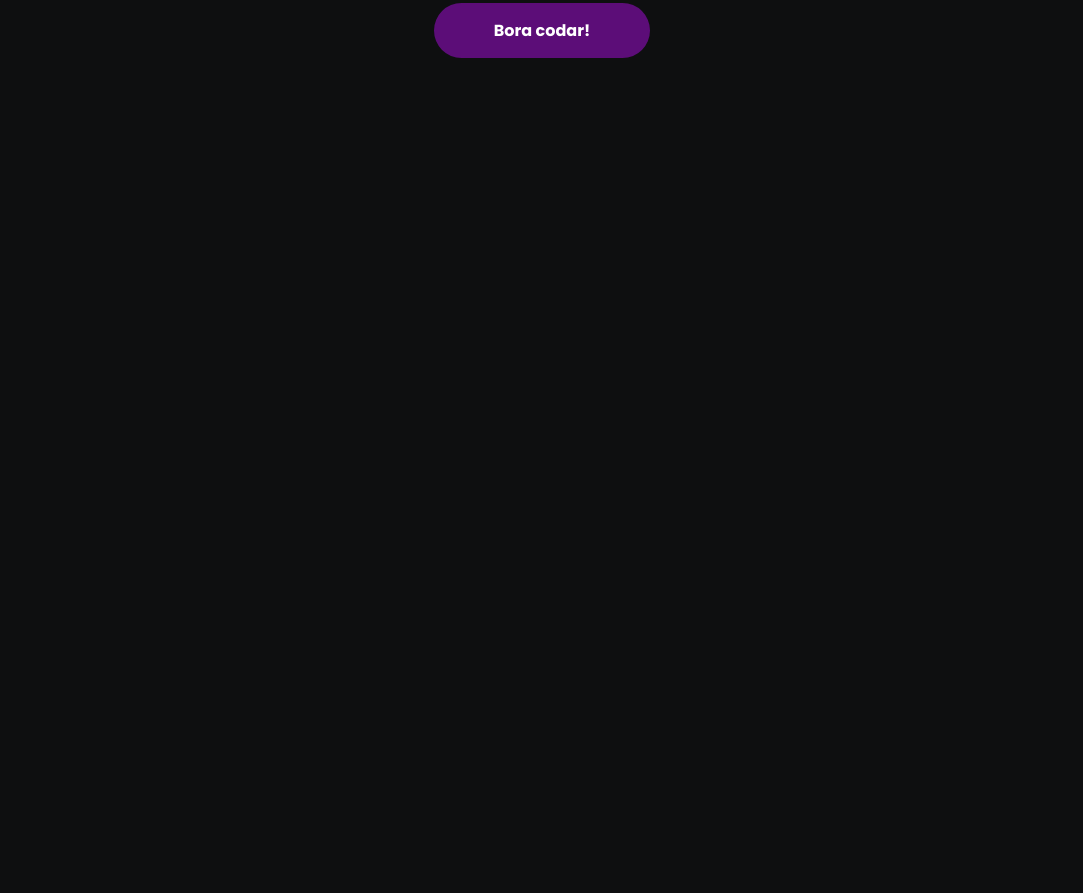
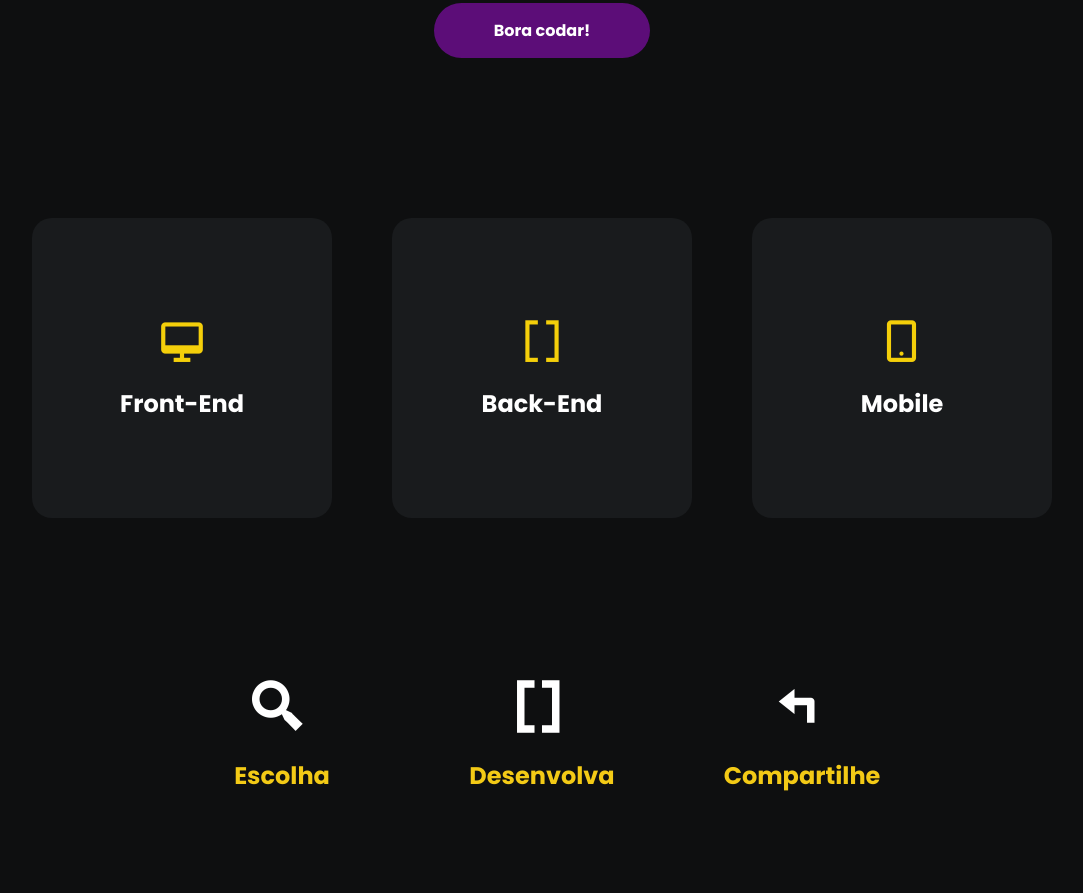
Before and after one commit to JMDev17/DevChallenge-clone, a plain HTML site: page index.html in a window 1280 px wide. Shown: the part 347-1240 px from the top of the page, without its empty margins (98-1181 px from the left). Before the commit the page ends 800 px from the top, so only its background shows below. Drawn offline with nearby package versions, Linux system fonts and the light colour scheme.

Commit message:
main section

```diff
--- a/index.html
+++ b/index.html
@@ -34,6 +34,36 @@
     </div>
 </section>
 
+<section class="cards">
+    <div class="cards-template">
+        <i class='bx bx-desktop'></i>
+        <h2>Front-End</h2>
+    </div>
+    <div class="cards-template">
+        <i class='bx bx-bracket'></i>
+        <h2>Back-End</h2>
+    </div>
+    <div class="cards-template">
+        <i class='bx bx-mobile-alt'></i>
+        <h2>Mobile</h2>
+    </div>
+</section>
+<section class="cards">
+    <div class="guide">
+        <i class='bx bx-search-alt-2'></i>
+        <h2>Escolha</h2>
+    </div>
+    <div class="guide">
+        <i class='bx bx-bracket'></i>
+        <h2>Desenvolva</h2>
+    </div>
+    <div class="guide">
+        <i class='bx bx-reply'></i>
+        <h2>Compartilhe</h2>
+    </div>
+</section>
+
+
 <script src="script.js"></script>
 </body>
 </html>
--- a/style.css
+++ b/style.css
@@ -25,6 +25,7 @@ body {
     height: 110px;
     padding: 20px 100px;
     z-index: 100;
+    background-color: #0e0f10;
 
 }
 
@@ -119,3 +120,70 @@ nav a:hover {
     border-radius: 40px;
     font-weight: 700;
 }
+
+.cards i {
+    font-size: 50px;
+    color: rgb(244, 207, 10);
+
+}
+
+.cards {
+    display: flex;
+    flex-flow: wrap;
+    -webkit-box-align: center;
+    align-items: center;
+    -webkit-box-pack: center;
+    justify-content: center;
+    gap: 60px;
+}
+
+.cards-template {
+    width: 300px;
+    height: 300px;
+    background-color: #191b1d;
+    border-radius: 20px;
+    cursor: pointer;
+    display: flex;
+    flex-direction: column;
+    -webkit-box-align: center;
+    align-items: center;
+    -webkit-box-pack: center;
+    justify-content: center;
+    transition: all 0.25s ease 0s;
+    margin-bottom: 160px;
+}
+
+.cards-template:hover {
+    background-color: #2f2f30;
+    transition: 0.5s;
+}
+
+.cards-template h2 {
+    color: white;
+    margin-top: 20px;
+}
+
+.guide {
+    width: 200px;
+    border-radius: 20px;
+    cursor: pointer;
+    display: flex;
+    flex-direction: column;
+    -webkit-box-align: center;
+    align-items: center;
+    justify-content: center;
+    transition: all 0.25s ease 0s;
+    margin-bottom: 100px;
+}
+
+.guide h2 {
+    color: rgb(243, 202, 22);
+    margin-top: 20px;
+}
+
+.guide i {
+    color: white;
+    font-size: 60px;
+    font-weight: 800;
+    margin-right: 10px;
+}
```
